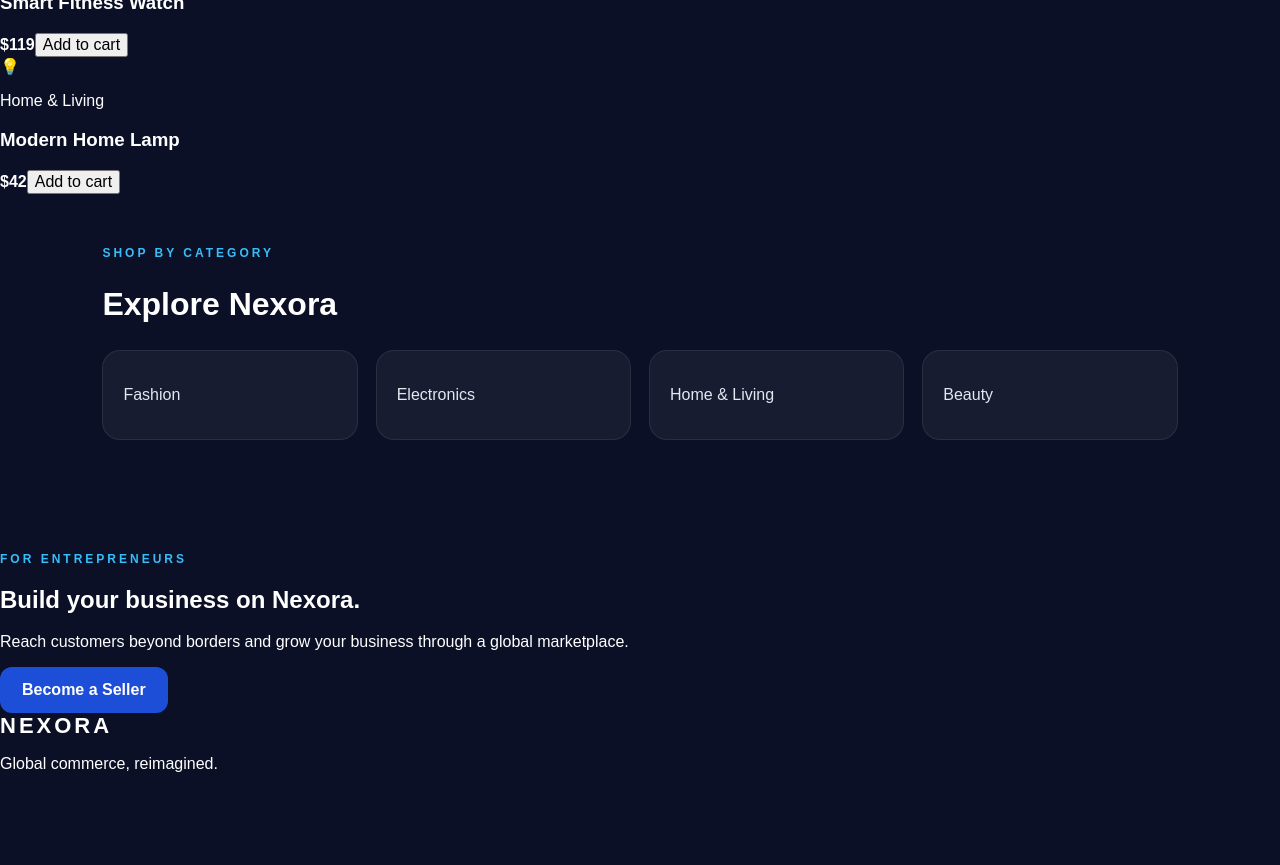
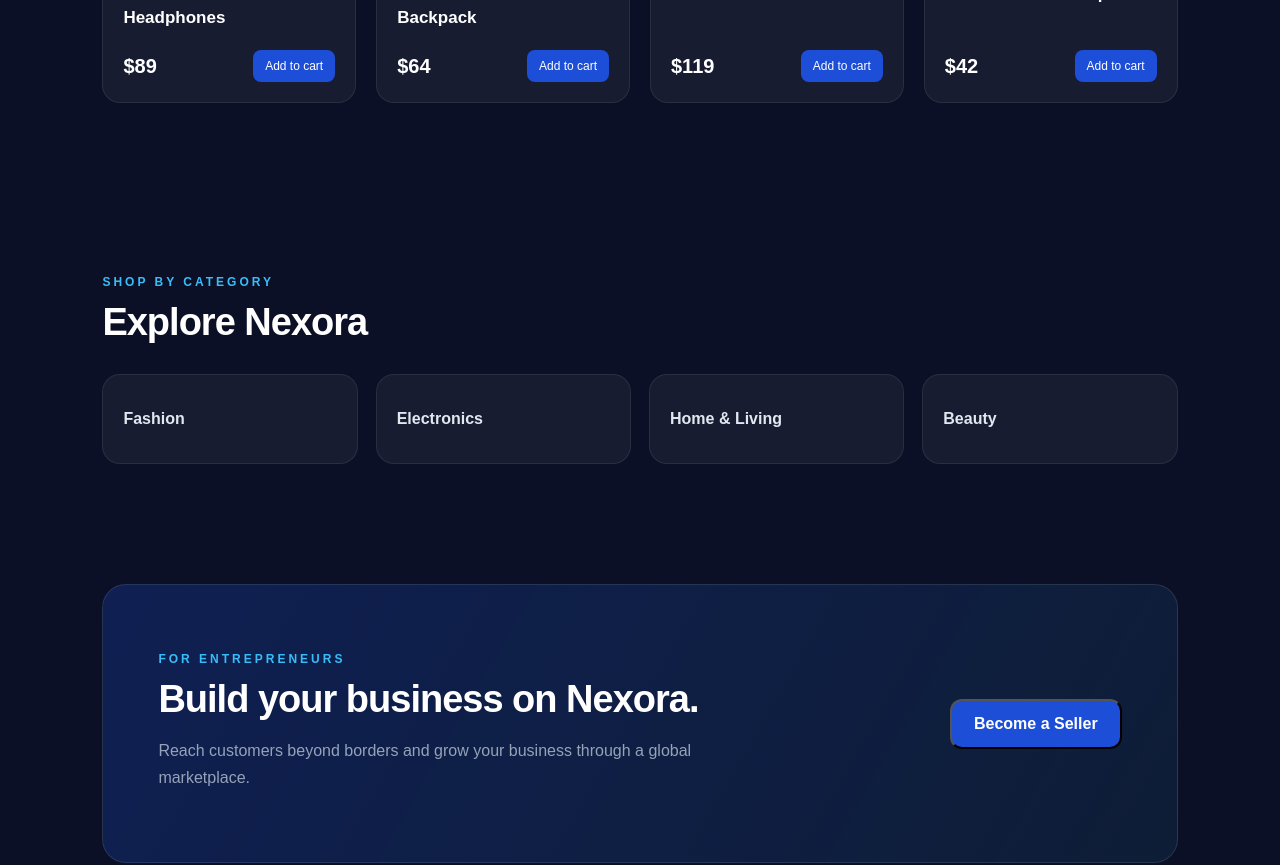
Before and after one commit to Globallinkexpress/-nexora-market-02, a Next.js app: page / in a window 1280 px wide. Shown: the part 1200-2065 px from the top of the page. Before the commit the page ends 1989 px from the top, so only its background shows below. Built offline with nearby package versions, Linux system fonts and the light colour scheme.

Commit message:
Update globals.css

```diff
--- a/app/globals.css
+++ b/app/globals.css
@@ -1,5 +1,9 @@
 * {
   box-sizing: border-box;
+}
+
+html {
+  scroll-behavior: smooth;
 }
 
 html,
@@ -29,7 +33,7 @@ button {
   min-height: 100vh;
   overflow: hidden;
   background:
-    radial-gradient(circle at 75% 30%, rgba(29, 78, 216, 0.25), transparent 30%),
+    radial-gradient(circle at 75% 25%, rgba(29, 78, 216, 0.25), transparent 30%),
     #0b1026;
 }
 
@@ -53,6 +57,10 @@ button {
   gap: 32px;
   color: #cbd5e1;
   font-size: 14px;
+}
+
+.navLinks a:hover {
+  color: white;
 }
 
 .login {
@@ -109,9 +117,9 @@ h1 span {
 
 .primary,
 .secondary {
+  display: inline-block;
   padding: 14px 22px;
   border-radius: 12px;
-  border: none;
   font-weight: 700;
 }
 
@@ -129,10 +137,16 @@ h1 span {
 .globe {
   width: 360px;
   height: 360px;
+  flex-shrink: 0;
   border-radius: 50%;
   display: grid;
   place-items: center;
-  background: radial-gradient(circle at 35% 30%, #38bdf8, #1d4ed8 45%, #071126 75%);
+  background: radial-gradient(
+    circle at 35% 30%,
+    #38bdf8,
+    #1d4ed8 45%,
+    #071126 75%
+  );
   box-shadow: 0 0 100px rgba(56, 189, 248, 0.25);
 }
 
@@ -147,18 +161,105 @@ h1 span {
   border: 1px solid rgba(255, 255, 255, 0.15);
 }
 
-.categories {
-  padding: 40px 8% 100px;
+.marketplace,
+.categories,
+.sellerSection {
+  padding: 80px 8%;
 }
 
-.categories h2 {
-  font-size: 32px;
+.sectionHeader {
+  display: flex;
+  align-items: flex-end;
+  justify-content: space-between;
+  margin-bottom: 30px;
+}
+
+.sectionHeader h2,
+.categories h2,
+.sellerSection h2 {
+  margin: 8px 0 0;
+  font-size: 38px;
+  letter-spacing: -1px;
+}
+
+.viewAll {
+  background: transparent;
+  color: #38bdf8;
+  border: none;
+}
+
+.productGrid {
+  display: grid;
+  grid-template-columns: repeat(4, 1fr);
+  gap: 20px;
+}
+
+.productCard {
+  overflow: hidden;
+  border-radius: 18px;
+  background: rgba(255, 255, 255, 0.05);
+  border: 1px solid rgba(255, 255, 255, 0.08);
+}
+
+.productImage {
+  height: 220px;
+  display: grid;
+  place-items: center;
+  background:
+    radial-gradient(circle, rgba(56, 189, 248, 0.18), transparent 65%),
+    #111827;
+}
+
+.productImage span {
+  font-size: 70px;
+}
+
+.productInfo {
+  padding: 20px;
+}
+
+.productCategory {
+  margin: 0 0 8px;
+  color: #38bdf8;
+  font-size: 11px;
+  font-weight: 700;
+  letter-spacing: 1px;
+  text-transform: uppercase;
+}
+
+.productInfo h3 {
+  min-height: 48px;
+  margin: 0;
+  font-size: 17px;
+  line-height: 1.4;
+}
+
+.productBottom {
+  display: flex;
+  align-items: center;
+  justify-content: space-between;
+  gap: 10px;
+  margin-top: 20px;
+}
+
+.productBottom strong {
+  font-size: 20px;
+}
+
+.cartButton {
+  padding: 9px 12px;
+  border: 0;
+  border-radius: 8px;
+  background: #1d4ed8;
+  color: white;
+  font-size: 12px;
 }
 
 .categoryGrid {
   display: grid;
   grid-template-columns: repeat(4, 1fr);
   gap: 18px;
+  margin-top: 30px;
 }
 
 .card {
@@ -167,9 +268,41 @@ h1 span {
   background: rgba(255, 255, 255, 0.05);
   border: 1px solid rgba(255, 255, 255, 0.08);
   color: #e2e8f0;
+  font-weight: 700;
 }
 
-@media (max-width: 800px) {
+.sellerSection {
+  margin: 40px 8%;
+  padding: 55px;
+  display: flex;
+  align-items: center;
+  justify-content: space-between;
+  gap: 30px;
+  border-radius: 24px;
+  background: linear-gradient(
+    120deg,
+    rgba(29, 78, 216, 0.25),
+    rgba(56, 189, 248, 0.08)
+  );
+  border: 1px solid rgba(255, 255, 255, 0.1);
+}
+
+.sellerSection p:not(.eyebrow) {
+  max-width: 600px;
+  color: #94a3b8;
+  line-height: 1.7;
+}
+
+.footer {
+  margin-top: 80px;
+  padding: 45px 8%;
+  display: flex;
+  justify-content: space-between;
+  color: #64748b;
+  border-top: 1px solid rgba(255, 255, 255, 0.08);
+}
+
+@media (max-width: 900px) {
   .navLinks {
     display: none;
   }
@@ -186,7 +319,39 @@ h1 span {
     align-self: center;
   }
 
+  .productGrid {
+    grid-template-columns: repeat(2, 1fr);
+  }
+
   .categoryGrid {
     grid-template-columns: repeat(2, 1fr);
   }
+
+  .sellerSection {
+    margin: 20px 4%;
+    padding: 35px;
+    flex-direction: column;
+    align-items: flex-start;
+  }
 }
+
+@media (max-width: 550px) {
+  .productGrid {
+    grid-template-columns: 1fr;
+  }
+
+  .categoryGrid {
+    grid-template-columns: 1fr;
+  }
+
+  .sectionHeader {
+    align-items: flex-start;
+    flex-direction: column;
+    gap: 15px;
+  }
+
+  .footer {
+    flex-direction: column;
+    gap: 15px;
+  }
+}
```
